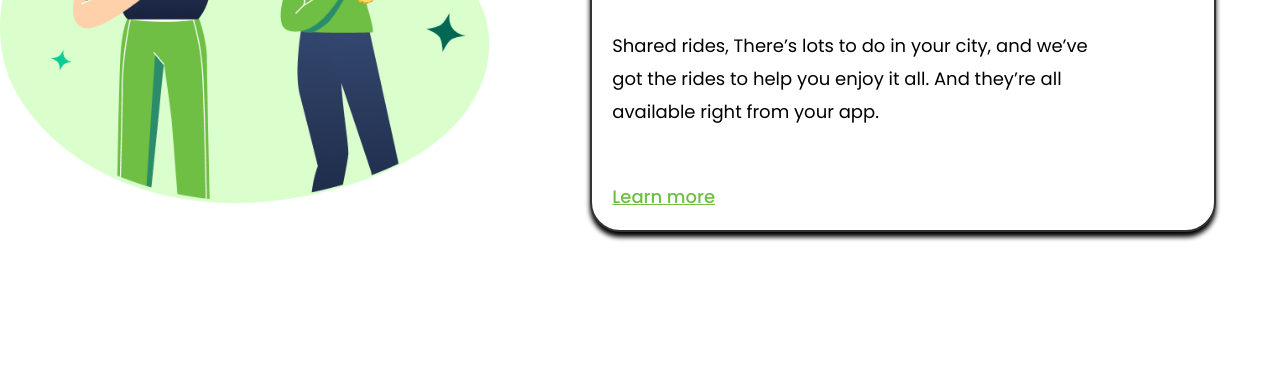
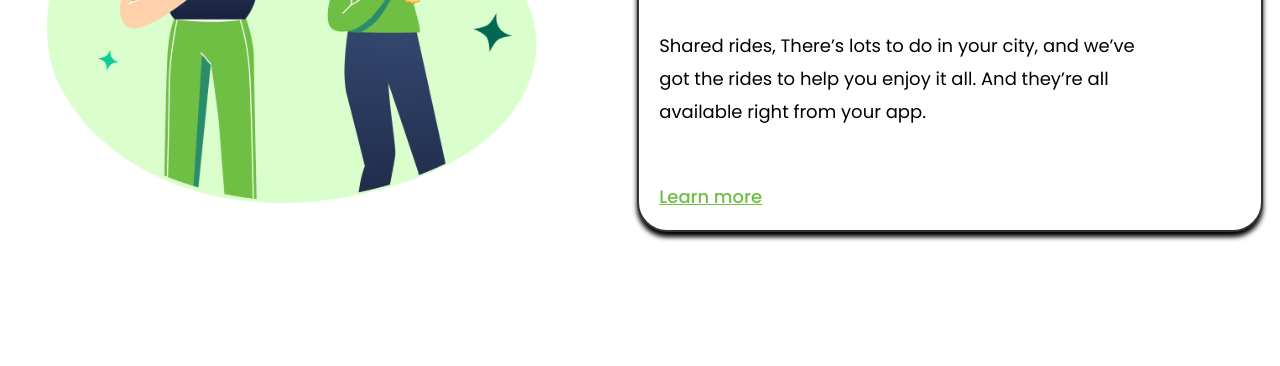
Before and after one commit to walterdyna/Desafio-CSS-Figma, a plain HTML site: page index.html in a window 1280 px wide. Shown: the part 434-800 px from the top of the page. Drawn offline with Linux system fonts and the light colour scheme.

Commit message:
Ajuste tamanho da imagen

```diff
--- a/styles.css
+++ b/styles.css
@@ -33,6 +33,7 @@ header {
 .imgBig {
     Width: 500px;
     display: inline-block;
+    margin-left: 47px;
 }
 
 .primariH1 {
```
